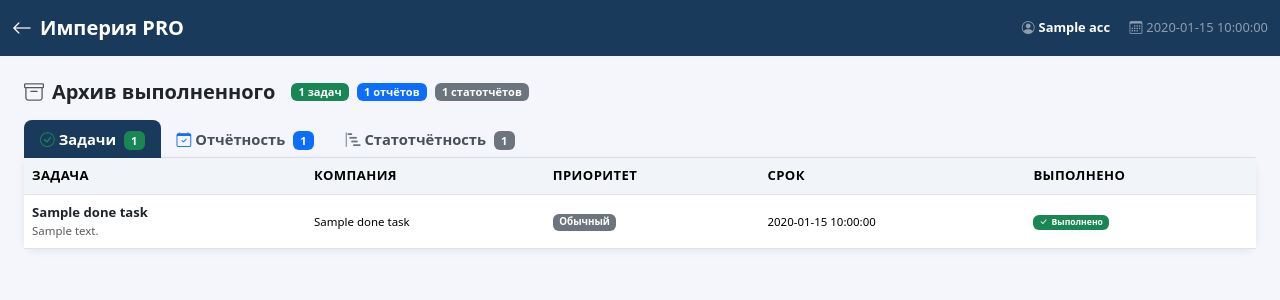
After one commit to yliasibeleva/im-fin-landing, a FastAPI app: template buh-bot/templates/portal_archive.html in a window 1280 px wide. The commit adds this page. Shown: the top 300 px of the page. Run offline with FastAPI, Linux system fonts and the light colour scheme; the template is opened without the code that fills it: most values are stand-ins (such as "Sample title", 1, 10 or a date in 2020).

Commit message:
Архив выполненных задач, допов и статотчётности; операционист в таблице компаний
- portal.html: добавлен столбец Операционист для супервизора, вкладка-ссылка Архив
- web_app.py: маршрут /portal/{token}/archive — загружает done_tasks, done_deadlines, done_stat
- templates/portal_archive.html: страница архива с 3 вкладками (задачи / дедлайны / статотчёты)

Co-Authored-By: Claude Sonnet 4.6 <noreply@anthropic.com>

```diff
--- /dev/null
+++ b/buh-bot/templates/portal_archive.html
@@ -0,0 +1,185 @@
+<!DOCTYPE html>
+<html lang="ru">
+<head>
+  <meta charset="UTF-8">
+  <meta name="viewport" content="width=device-width, initial-scale=1">
+  <title>Архив — {{ acc.name }}</title>
+  <link href="https://cdn.jsdelivr.net/npm/bootstrap@5.3.3/dist/css/bootstrap.min.css" rel="stylesheet">
+  <link href="https://cdn.jsdelivr.net/npm/bootstrap-icons@1.11.3/font/bootstrap-icons.css" rel="stylesheet">
+  <style>
+    body{background:#f4f6fb;font-size:.92rem}
+    .navbar{background:#1a3a5c!important}
+    .navbar-brand{font-weight:700;color:#fff!important}
+    .card{border:none;border-radius:12px;box-shadow:0 2px 8px rgba(0,0,0,.07)}
+    .table th{background:#f1f4f9;font-size:.82rem;text-transform:uppercase;letter-spacing:.4px}
+    .section-title{font-size:.78rem;font-weight:700;text-transform:uppercase;letter-spacing:.8px;color:#6c757d}
+    .archive-tabs .nav-link{color:#495057;font-weight:600;border:none;border-radius:8px 8px 0 0;padding:.5rem 1rem}
+    .archive-tabs .nav-link.active{background:#1a3a5c;color:#fff}
+  </style>
+</head>
+<body>
+<nav class="navbar navbar-expand-lg navbar-dark mb-4">
+  <div class="container-fluid">
+    <a class="navbar-brand" href="/portal/{{ token }}">
+      <i class="bi bi-arrow-left me-2"></i><strong>Империя PRO</strong>
+    </a>
+    <span class="navbar-text text-white-50 ms-auto small">
+      <i class="bi bi-person-circle me-1"></i><strong class="text-white">{{ acc.name }}</strong>
+      <span class="ms-3 d-none d-md-inline"><i class="bi bi-calendar3 me-1"></i>{{ today }}</span>
+    </span>
+  </div>
+</nav>
+
+<div class="container-fluid px-3 px-md-4">
+
+<div class="d-flex align-items-center gap-3 mb-3">
+  <h5 class="mb-0 fw-bold"><i class="bi bi-archive me-2 text-muted"></i>Архив выполненного</h5>
+  <div class="d-flex gap-2">
+    <span class="badge bg-success">{{ done_tasks|length }} задач</span>
+    <span class="badge bg-primary">{{ done_deadlines|length }} отчётов</span>
+    <span class="badge bg-secondary">{{ done_stat|length }} статотчётов</span>
+  </div>
+</div>
+
+<ul class="nav nav-tabs archive-tabs mb-0" id="archiveTabs">
+  <li class="nav-item">
+    <button class="nav-link active" data-bs-toggle="tab" data-bs-target="#archTasks" type="button">
+      <i class="bi bi-check-circle me-1 text-success"></i>Задачи
+      <span class="badge bg-success ms-1">{{ done_tasks|length }}</span>
+    </button>
+  </li>
+  <li class="nav-item">
+    <button class="nav-link" data-bs-toggle="tab" data-bs-target="#archDeadlines" type="button">
+      <i class="bi bi-calendar-check me-1 text-primary"></i>Отчётность
+      <span class="badge bg-primary ms-1">{{ done_deadlines|length }}</span>
+    </button>
+  </li>
+  <li class="nav-item">
+    <button class="nav-link" data-bs-toggle="tab" data-bs-target="#archStat" type="button">
+      <i class="bi bi-bar-chart-steps me-1 text-secondary"></i>Статотчётность
+      <span class="badge bg-secondary ms-1">{{ done_stat|length }}</span>
+    </button>
+  </li>
+</ul>
+
+<div class="tab-content">
+
+{# ── Выполненные задачи ── #}
+<div class="tab-pane fade show active" id="archTasks">
+  <div class="card mt-0" style="border-radius:0 12px 12px 12px">
+    <div class="card-body p-0">
+    {% if done_tasks %}
+    <div style="overflow-x:auto">
+    <table class="table table-hover mb-0 align-middle" style="font-size:.82rem">
+      <thead>
+        <tr>
+          {% if is_supervisor %}<th>Кому</th><th>От кого</th>{% endif %}
+          <th>Задача</th><th>Компания</th><th>Приоритет</th><th>Срок</th><th>Выполнено</th>
+        </tr>
+      </thead>
+      <tbody>
+      {% for t in done_tasks %}
+      <tr class="text-muted">
+        {% if is_supervisor %}
+        <td class="small">{{ t.accountant_name or '—' }}</td>
+        <td class="small">{{ t.creator_name or '—' }}</td>
+        {% endif %}
+        <td>
+          <div class="fw-semibold text-dark">{{ t.title }}</div>
+          {% if t.description %}<div class="text-muted small">{{ t.description }}</div>{% endif %}
+        </td>
+        <td class="small">{{ t.company_name or '—' }}</td>
+        <td>
+          {% if t.priority == 'high' %}<span class="badge bg-danger">Срочно</span>
+          {% elif t.priority == 'low' %}<span class="badge bg-success">Низкий</span>
+          {% else %}<span class="badge bg-secondary">Обычный</span>{% endif %}
+        </td>
+        <td class="small">{{ t.due_fmt }}</td>
+        <td class="small"><span class="badge bg-success"><i class="bi bi-check-lg me-1"></i>Выполнено</span></td>
+      </tr>
+      {% endfor %}
+      </tbody>
+    </table>
+    </div>
+    {% else %}
+    <div class="p-4 text-center text-muted"><i class="bi bi-archive fs-2 d-block mb-2"></i>Нет выполненных задач</div>
+    {% endif %}
+    </div>
+  </div>
+</div>
+
+{# ── Сданные дедлайны ── #}
+<div class="tab-pane fade" id="archDeadlines">
+  <div class="card mt-0" style="border-radius:0 12px 12px 12px">
+    <div class="card-body p-0">
+    {% if done_deadlines %}
+    <div style="overflow-x:auto">
+    <table class="table table-hover mb-0 align-middle" style="font-size:.82rem">
+      <thead>
+        <tr>
+          <th>Компания</th><th>Отчёт</th><th>Тип</th>
+          {% if is_supervisor %}<th>Бухгалтер</th>{% endif %}
+          <th>Срок</th><th>Дата сдачи</th>
+        </tr>
+      </thead>
+      <tbody>
+      {% for d in done_deadlines %}
+      <tr>
+        <td class="fw-semibold">{{ d.company_name }}</td>
+        <td>{{ d.report_name }}</td>
+        <td class="text-muted small">{{ d.report_type or '—' }}</td>
+        {% if is_supervisor %}<td class="text-muted small">{{ d.accountant_name or '—' }}</td>{% endif %}
+        <td class="text-muted small">{{ d.due_fmt }}</td>
+        <td><span class="badge bg-success"><i class="bi bi-check-lg me-1"></i>{{ d.completed_fmt }}</span></td>
+      </tr>
+      {% endfor %}
+      </tbody>
+    </table>
+    </div>
+    {% else %}
+    <div class="p-4 text-center text-muted"><i class="bi bi-archive fs-2 d-block mb-2"></i>Нет сданных отчётов</div>
+    {% endif %}
+    </div>
+  </div>
+</div>
+
+{# ── Сданная статотчётность ── #}
+<div class="tab-pane fade" id="archStat">
+  <div class="card mt-0" style="border-radius:0 12px 12px 12px">
+    <div class="card-body p-0">
+    {% if done_stat %}
+    <div style="overflow-x:auto">
+    <table class="table table-hover mb-0 align-middle" style="font-size:.82rem">
+      <thead>
+        <tr>
+          <th>Компания</th>
+          {% if is_supervisor %}<th>Бухгалтер</th>{% endif %}
+          <th>Форма</th><th>Период</th><th>Статус</th>
+        </tr>
+      </thead>
+      <tbody>
+      {% for r in done_stat %}
+      <tr>
+        <td class="fw-semibold">{{ r.company_name }}</td>
+        {% if is_supervisor %}<td class="text-muted small">{{ r.accountant_name or '—' }}</td>{% endif %}
+        <td><span class="badge bg-light text-dark border">{{ r.form_name or '—' }}</span></td>
+        <td class="text-muted small">{{ r.period_desc or '—' }}</td>
+        <td><span class="badge bg-success"><i class="bi bi-check-lg me-1"></i>Сдано</span></td>
+      </tr>
+      {% endfor %}
+      </tbody>
+    </table>
+    </div>
+    {% else %}
+    <div class="p-4 text-center text-muted"><i class="bi bi-archive fs-2 d-block mb-2"></i>Нет сданных статотчётов</div>
+    {% endif %}
+    </div>
+  </div>
+</div>
+
+</div>{# /tab-content #}
+</div>{# /container #}
+
+<script src="https://cdn.jsdelivr.net/npm/bootstrap@5.3.3/dist/js/bootstrap.bundle.min.js"></script>
+</body>
+</html>
--- a/buh-bot/web_app.py
+++ b/buh-bot/web_app.py
@@ -1612,6 +1612,78 @@ async def _get_portal_accountant(token: str):
     if not acc:
         raise HTTPException(status_code=404, detail='Ссылка недействительна')
     return dict(acc)
+
+
+@app.get('/portal/{token}/archive', response_class=HTMLResponse)
+async def portal_archive(token: str, request: Request):
+    acc = await _get_portal_accountant(token)
+    is_supervisor = acc['name'] in _PORTAL_SUPERVISORS
+    is_stat_sup   = acc['name'] in _STAT_SUPERVISORS
+
+    # Выполненные задачи
+    if is_supervisor:
+        tasks_raw = await asyncio.to_thread(db.get_all_tasks, 'done')
+    else:
+        tasks_raw = await asyncio.to_thread(db.get_tasks_for_accountant, acc['id'], 'done')
+    done_tasks = [dict(t) for t in tasks_raw]
+    for t in done_tasks:
+        t['due_fmt']       = fmt_date(t.get('due_date'))
+        t['completed_fmt'] = fmt_date((t.get('completed_at') or '')[:10] or None)
+
+    # Сданные дедлайны
+    def _done_dl():
+        with db.get_db() as conn:
+            if is_supervisor:
+                return conn.execute(
+                    """SELECT rd.*, c.name as company_name, a.name as accountant_name
+                       FROM report_deadlines rd
+                       JOIN companies c ON rd.company_id = c.id
+                       LEFT JOIN accountants a ON c.accountant_id = a.id
+                       WHERE rd.status = 'done'
+                       ORDER BY rd.completed_at DESC LIMIT 300""").fetchall()
+            cids = [r[0] for r in conn.execute(
+                """SELECT id FROM companies
+                   WHERE accountant_id=? OR payroll_accountant_id=?
+                   OR operator_id=? OR hr_accountant_id=?""",
+                (acc['id'],)*4).fetchall()]
+            if not cids:
+                return []
+            ph = ','.join('?'*len(cids))
+            return conn.execute(
+                f"""SELECT rd.*, c.name as company_name
+                    FROM report_deadlines rd
+                    JOIN companies c ON rd.company_id = c.id
+                    WHERE rd.status='done' AND rd.company_id IN ({ph})
+                    ORDER BY rd.completed_at DESC LIMIT 300""", cids).fetchall()
+
+    done_dl_raw = await asyncio.to_thread(_done_dl)
+    done_deadlines = []
+    for d in done_dl_raw:
+        dd = dict(d)
+        dd['due_fmt']       = fmt_date(dd.get('due_date'))
+        dd['completed_fmt'] = fmt_date((dd.get('completed_at') or '')[:10] or None)
+        done_deadlines.append(dd)
+
+    # Сданная статотчётность
+    def _done_stat():
+        with db.get_db() as conn:
+            if is_supervisor or is_stat_sup:
+                return conn.execute(
+                    "SELECT * FROM stat_reports WHERE year=2026 AND status='done' ORDER BY company_name").fetchall()
+            return conn.execute(
+                "SELECT * FROM stat_reports WHERE year=2026 AND status='done' AND accountant_name=? ORDER BY company_name",
+                (acc['name'],)).fetchall()
+
+    done_stat_raw = await asyncio.to_thread(_done_stat)
+    done_stat = [dict(r) for r in done_stat_raw]
+
+    return templates.TemplateResponse(request=request, name='portal_archive.html', context={
+        'acc': acc, 'token': token, 'is_supervisor': is_supervisor,
+        'done_tasks': done_tasks,
+        'done_deadlines': done_deadlines,
+        'done_stat': done_stat,
+        'today': date.today().strftime('%d.%m.%Y'),
+    })
 
 
 @app.get('/portal/{token}/company/{company_id}', response_class=HTMLResponse)
```
Also changed, not shown: buh-bot/templates/portal.html (+7 -1 lines).
